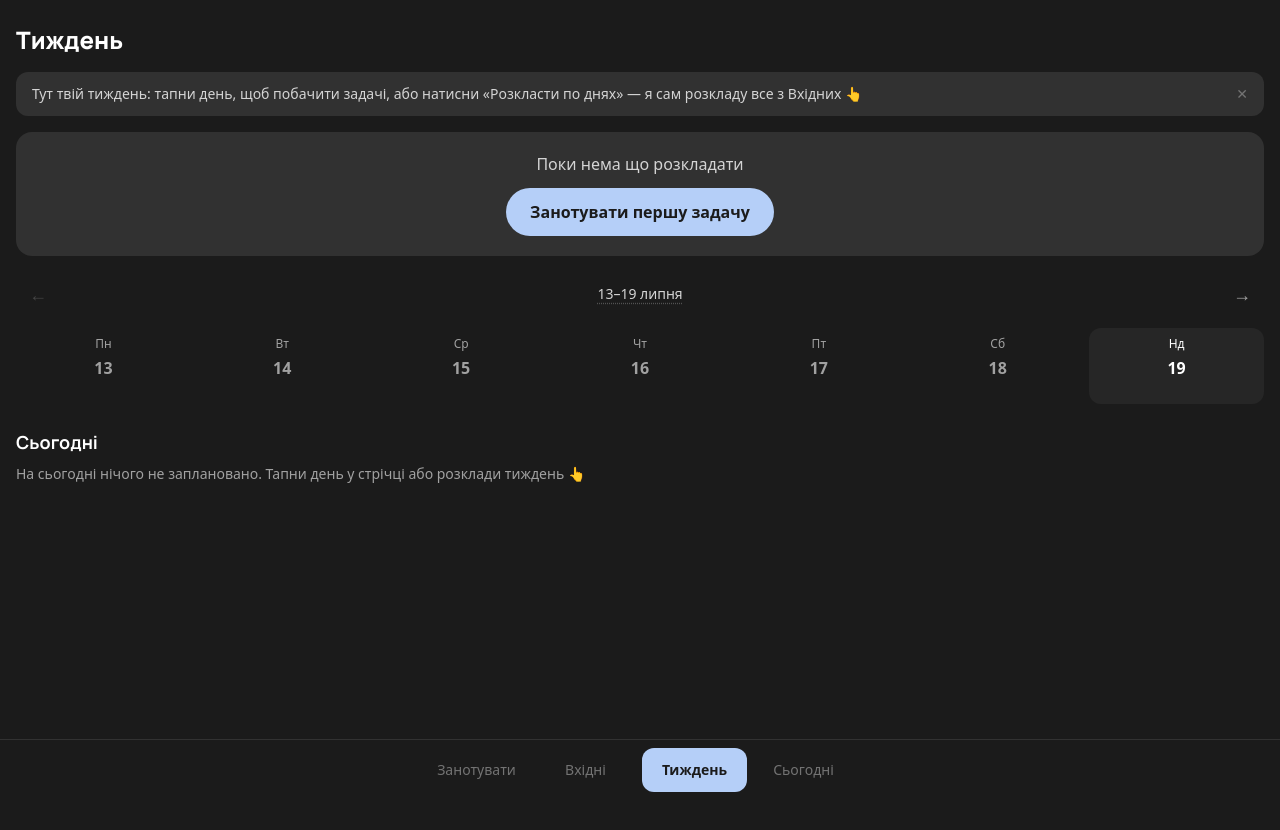
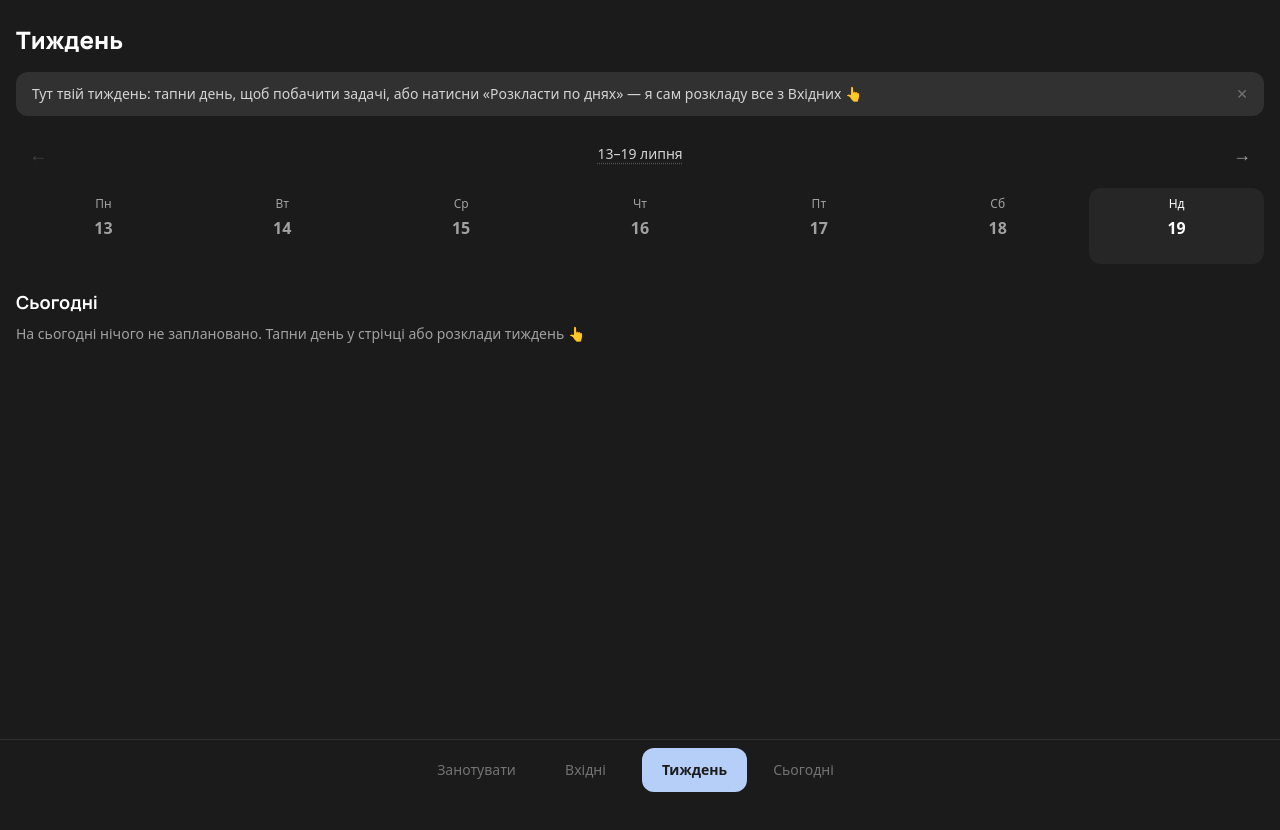
Before and after one commit to YK1999-Yulia/ai-planner, a Next.js app: page /week in a window 1280 px wide. Shown: the top 830 px of the page. Built offline with nearby package versions, Linux system fonts and the light colour scheme.

Commit message:
Remove top-of-week CTA buttons
Drop the empty-state and distribute-week buttons that rendered above
the week navigation on the Week tab.

Co-Authored-By: Claude Sonnet 5 <noreply@anthropic.com>

```diff
--- a/src/app/week/page.tsx
+++ b/src/app/week/page.tsx
@@ -269,48 +269,6 @@ export default function WeekPage() {
         />
       )}
 
-      {allTasks.length === 0 ? (
-        <div className="mb-4 rounded-2xl bg-card p-5 text-center">
-          <p className="mb-3 text-neutral-300">Поки нема що розкладати</p>
-          <Link
-            href="/"
-            className={`inline-block rounded-full bg-accent px-6 py-3 text-base font-semibold text-accent-foreground ${TAP_ACTIVE}`}
-          >
-            Занотувати першу задачу
-          </Link>
-        </div>
-      ) : unscheduledCount === 0 ? (
-        <div className="mb-4 rounded-2xl bg-card p-5 text-center">
-          <p className="mb-3 font-medium text-neutral-300">Всі задачі вже розкладені ✓</p>
-          <Link
-            href="/"
-            className={`inline-block rounded-full bg-neutral-800 px-6 py-3 text-base font-semibold text-neutral-200 ${TAP_ACTIVE}`}
-          >
-            Занотувати нову
-          </Link>
-        </div>
-      ) : (
-        <>
-          <button
-            onClick={distributeWeek}
-            disabled={distributing}
-            className={`mb-1 w-full rounded-full bg-accent py-4 text-lg font-semibold text-accent-foreground disabled:opacity-40 ${TAP_ACTIVE}`}
-          >
-            {distributing ? (
-              <span className="flex items-center justify-center gap-2">
-                <span className="h-4 w-4 animate-spin rounded-full border-2 border-accent-foreground/30 border-t-accent-foreground" />
-                Розкладаю...
-              </span>
-            ) : (
-              `Розкласти по днях (${unscheduledCount})`
-            )}
-          </button>
-          <p className="mb-4 text-xs text-neutral-500">
-            Розкидаю незаплановані задачі по днях тижня — з огляду на дедлайни і пріоритети
-          </p>
-        </>
-      )}
-
       {error && <p className="mb-4 text-sm text-red-400">{error}</p>}
 
       <div className="mb-3 flex items-center justify-between gap-1">
```
